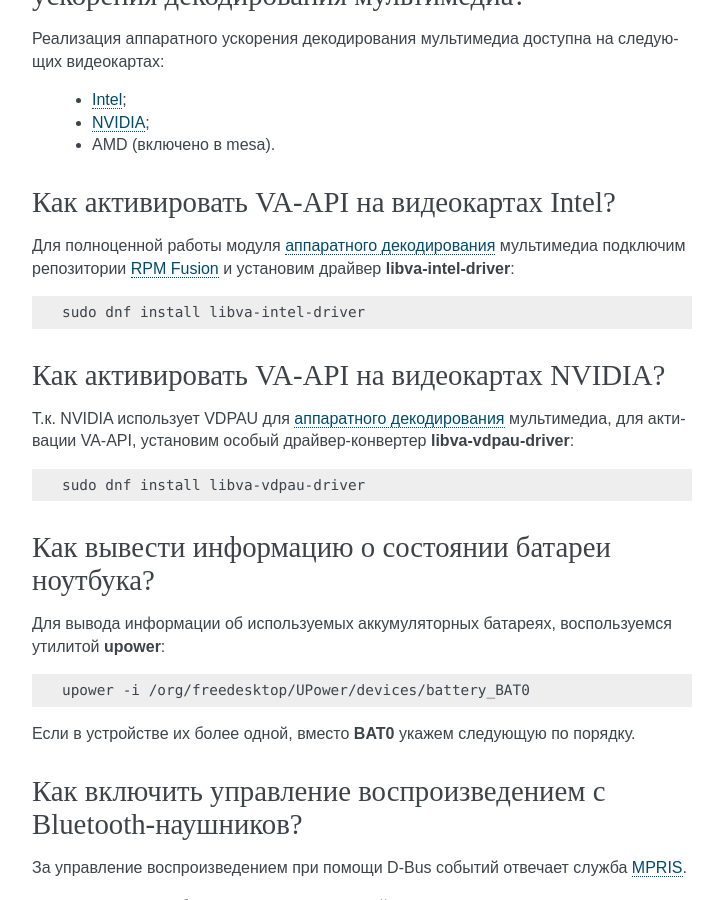
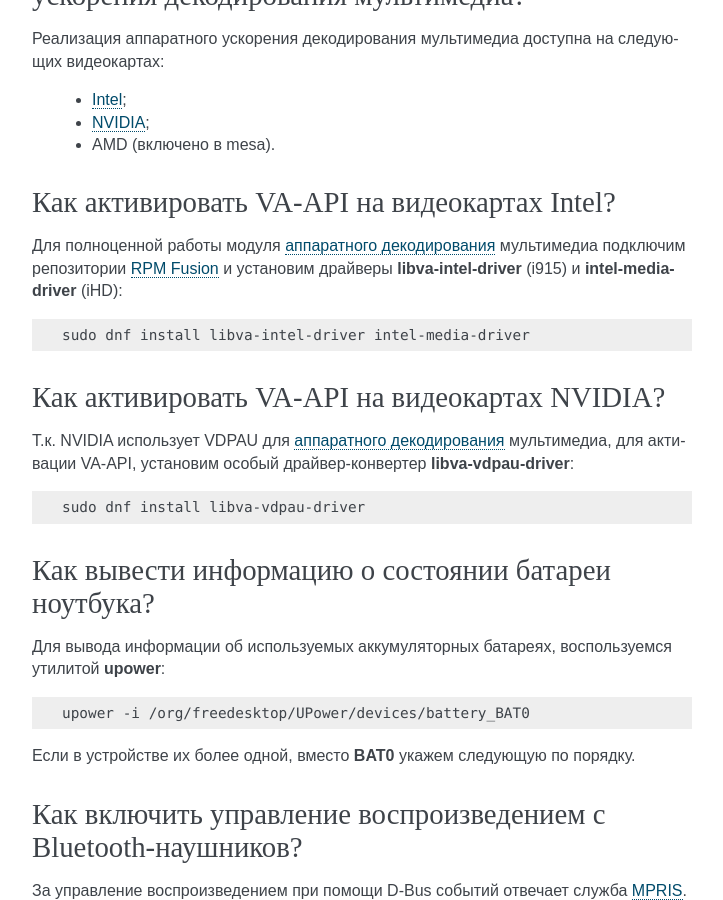
Before and after one commit to RussianFedora/FAQ, a Sphinx documentation site: the page built from source/hardware.rst, in a window 1280 px wide and 900 px high, scrolled down 21076 px. Shown: the whole window, without its empty margins (388-1111 px from the left). Built offline with Sphinx 7.4.7, drawn with Linux system fonts in a browser that asks for light colours; comment, search, counter and statistics services are not loaded.

Commit message:
Updated Intel VA-API question.

```diff
--- a/source/hardware.rst
+++ b/source/hardware.rst
@@ -1169,11 +1169,11 @@ ICC профиль можно получить либо на сайте прои
 Как активировать VA-API на видеокартах Intel?
 ================================================
 
-Для полноценной работы модуля :ref:`аппаратного декодирования <video-hwaccel>` мультимедиа подключим репозитории :ref:`RPM Fusion <rpmfusion>` и установим драйвер **libva-intel-driver**:
+Для полноценной работы модуля :ref:`аппаратного декодирования <video-hwaccel>` мультимедиа подключим репозитории :ref:`RPM Fusion <rpmfusion>` и установим драйверы **libva-intel-driver** (i915) и **intel-media-driver** (iHD):
 
 .. code-block:: text
 
-    sudo dnf install libva-intel-driver
+    sudo dnf install libva-intel-driver intel-media-driver
 
 .. index:: hardware acceleration, vaapi, vdpau, nvidia
 .. _vaapi-nvidia:
```
